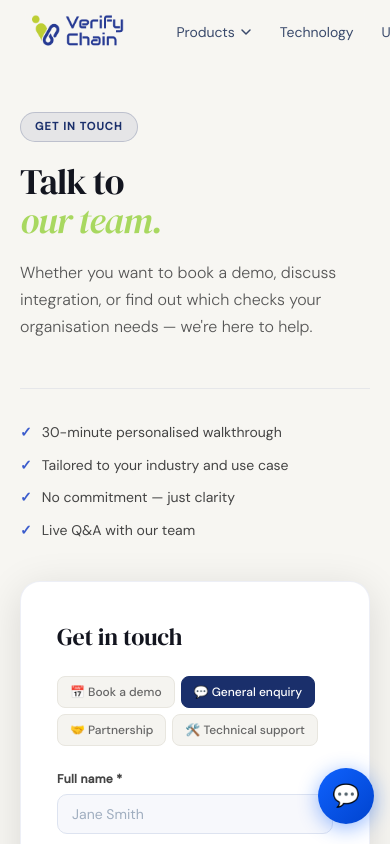
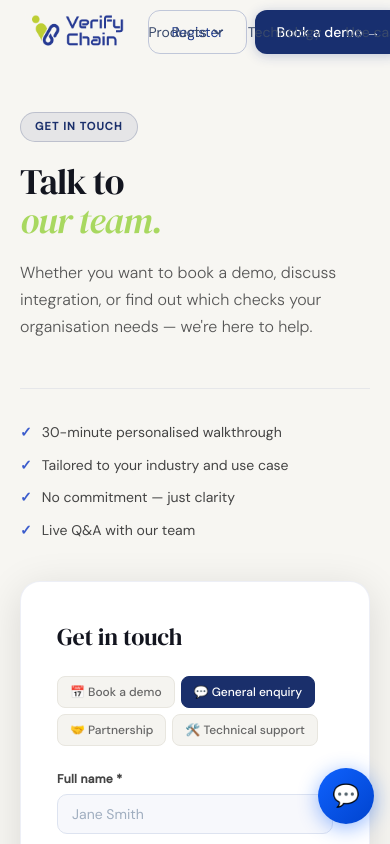
Before and after one commit to sabrinatand/verifychain, a React (Vite) app: page /contact in a window 390 px wide. Shown: the top 844 px of the page. Built offline with nearby package versions, Linux system fonts and the light colour scheme.

Commit message:
Center navbar links and match Company dropdown style to Products

```diff
--- a/src/components/Nav.css
+++ b/src/components/Nav.css
@@ -15,14 +15,18 @@
   box-shadow: 0 1px 24px rgba(0,0,0,0.06);
 }
 
+/* FIX: nav-inner now uses a 3-column grid (logo | centered links | CTA)
+   instead of flex, so the links truly center in the middle of the bar
+   regardless of how wide the logo or CTA buttons are. */
 .nav-inner {
   max-width: 1200px;
   margin: 0 auto;
   padding: 0 32px;
   height: 64px;
-  display: flex;
+  display: grid;
+  grid-template-columns: 1fr auto 1fr;
   align-items: center;
-  gap: 40px;
+  gap: 24px;
 }
 
 /* ── Logo ── */
@@ -31,6 +35,7 @@
   align-items: center;
   text-decoration: none;
   flex-shrink: 0;
+  justify-self: start;
 }
 
 .nav-logo-img {
@@ -38,7 +43,7 @@
   width: auto;
 }
 
-/* ── Links ── */
+/* ── Links — centered column ── */
 .nav-links {
   display: flex;
   align-items: center;
@@ -46,7 +51,7 @@
   list-style: none;
   margin: 0;
   padding: 0;
-  flex: 1;
+  justify-self: center;
 }
 
 .nav-item {
@@ -106,13 +111,22 @@
 }
 
 .nav-dropdown--wide {
-  width: 560px;
-  left: -80px;
+  width: 480px;
+  left: 50%;
+  transform: translateX(-50%);
   padding: 0;
   overflow: hidden;
 }
 
 @keyframes dropIn {
+  from { opacity: 0; transform: translateY(-6px) translateX(-50%); }
+  to   { opacity: 1; transform: translateY(0) translateX(-50%); }
+}
+
+.nav-dropdown:not(.nav-dropdown--wide) {
+  animation: dropInPlain 0.15s ease both;
+}
+@keyframes dropInPlain {
   from { opacity: 0; transform: translateY(-6px); }
   to   { opacity: 1; transform: translateY(0); }
 }
@@ -192,8 +206,8 @@
   display: flex;
   align-items: center;
   gap: 8px;
-  margin-left: auto;
   flex-shrink: 0;
+  justify-self: end;
 }
 
 .nav-right .btn-ghost,
@@ -202,8 +216,13 @@
   white-space: nowrap;
 }
 
-/* Company dropdown single-column */
-.nav-dropdown:not(.nav-dropdown--wide) .nav-dropdown-item {
-  flex-direction: row;
-  align-items: center;
+/* ── Responsive ── */
+@media (max-width: 900px) {
+  .nav-inner { grid-template-columns: auto 1fr auto; gap: 12px; }
+  .nav-links { justify-self: start; gap: 0; overflow-x: auto; }
+  .nav-dropdown--wide { width: 360px; left: 0; transform: none; }
+  @keyframes dropIn {
+    from { opacity: 0; transform: translateY(-6px); }
+    to   { opacity: 1; transform: translateY(0); }
+  }
 }
--- a/src/components/Nav.jsx
+++ b/src/components/Nav.jsx
@@ -10,8 +10,8 @@ const PRODUCTS = [
 ];
 
 const COMPANY = [
-  { to: "/about",   label: "About us" },
-  { to: "/roadmap", label: "Roadmap" },
+  { to: "/about",   label: "About us",  desc: "Our mission and the team behind VerifyChain." },
+  { to: "/roadmap", label: "Roadmap",   desc: "What's live today and what's coming next." },
 ];
 
 export default function Nav() {
@@ -83,7 +83,6 @@ export default function Nav() {
                     </Link>
                   ))}
                 </div>
-
               </div>
             )}
           </li>
@@ -102,7 +101,7 @@ export default function Nav() {
             </Link>
           </li>
 
-          {/* Company dropdown */}
+          {/* Company dropdown — now matches Products style */}
           <li className="nav-item nav-item--dropdown">
             <button
               className={`nav-link nav-link--btn ${openDropdown === "company" ? "nav-link--active" : ""}`}
@@ -114,7 +113,12 @@ export default function Nav() {
               </svg>
             </button>
             {openDropdown === "company" && (
-              <div className="nav-dropdown">
+              <div className="nav-dropdown nav-dropdown--wide">
+                <div className="nav-dropdown-header">
+                  <p className="nav-dropdown-label">About VerifyChain</p>
+                  <p className="nav-dropdown-sub">Who we are and where we're headed.</p>
+                </div>
+                <div className="nav-dropdown-grid">
                   {COMPANY.map(c => (
                     <Link
                       key={c.to}
@@ -123,8 +127,10 @@ export default function Nav() {
                       onClick={() => setOpenDropdown(null)}
                     >
                       <span className="nav-dropdown-item-label">{c.label}</span>
+                      <span className="nav-dropdown-item-desc">{c.desc}</span>
                     </Link>
                   ))}
+                </div>
               </div>
             )}
           </li>
```
Lines whose indentation alone changed are shown as unchanged.
